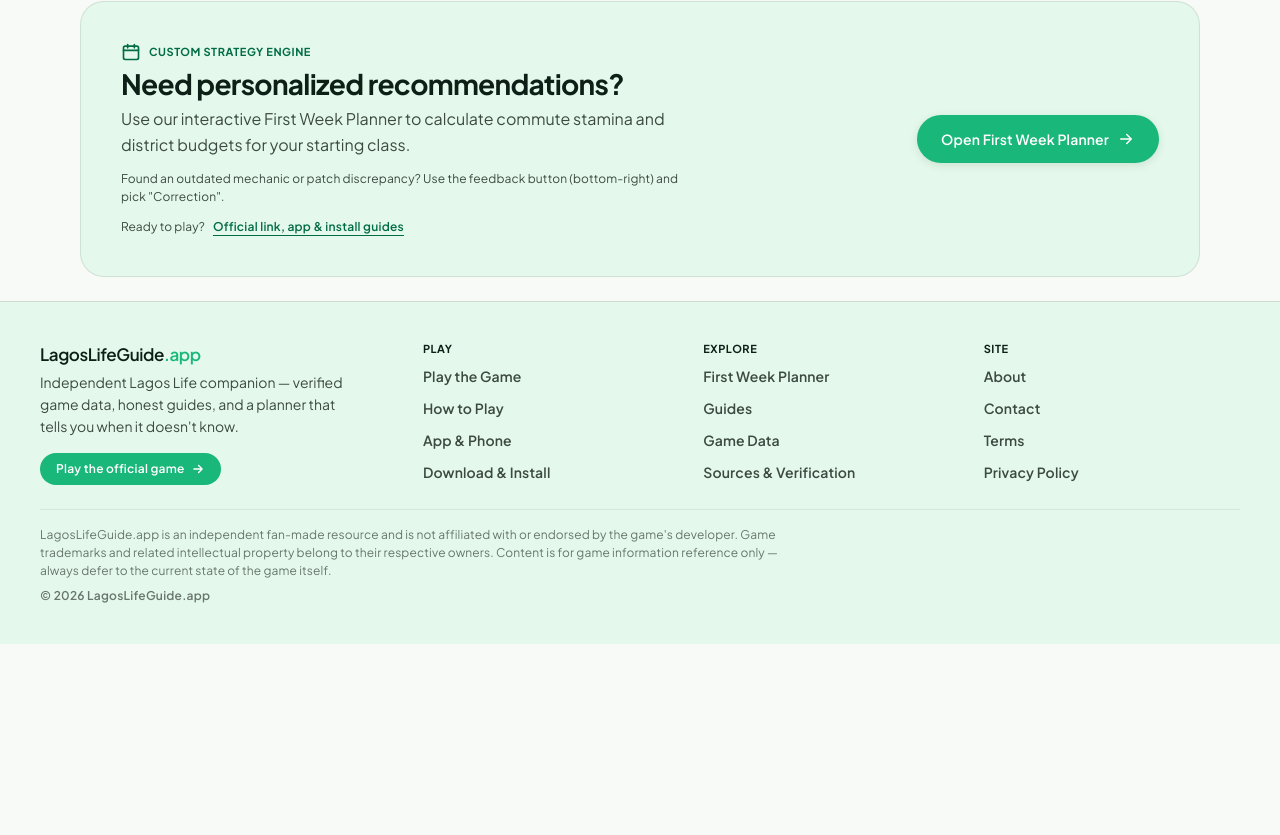
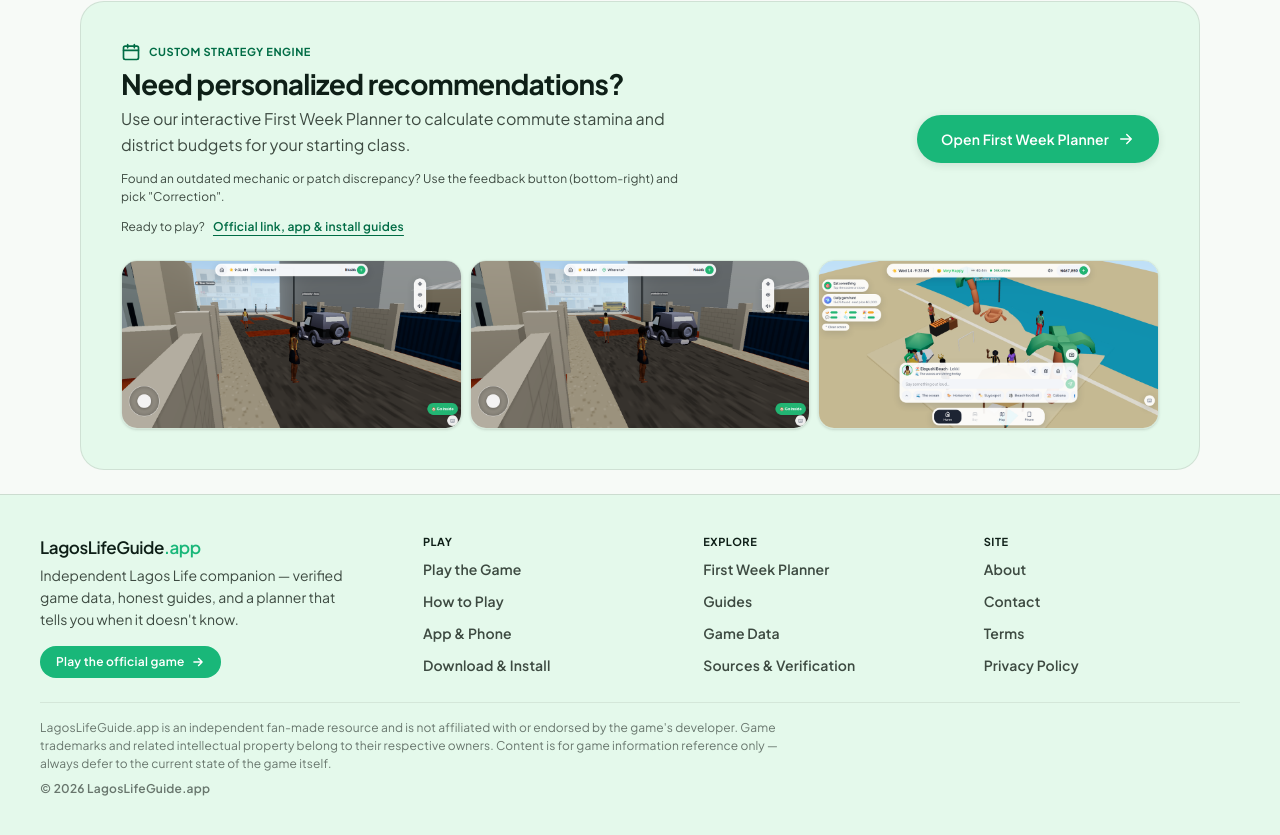
Before and after one commit to youyouguoke/LagosLifeGuide, an Astro site: page /guides in a window 1280 px wide. Shown: the part 1634-2469 px from the top of the page. Before the commit the page ends 2278 px from the top, so only its background shows below. Built offline with nearby package versions, Linux system fonts and the light colour scheme; Astro itself is replaced by a stand-in of ours; a script that the page names is missing.

Commit message:
feat: gameplay screenshot strip under guides CTA band

```diff
--- a/src/pages/guides/index.astro
+++ b/src/pages/guides/index.astro
@@ -223,6 +223,38 @@ const statuses = [
           </a>
         </div>
       </div>
+
+      <!-- Gameplay screenshot strip — captured in-game at lagoslife.app -->
+      <div class="relative z-10 mt-space-lg grid grid-cols-3 gap-space-sm">
+        {[
+          {
+            src: "/images/gameplay/lagos-city-map.png",
+            alt: "Lagos Life city map with location pins across Lagos",
+          },
+          {
+            src: "/images/gameplay/campus-unilag-where-to.png",
+            alt: "Lagos Life UNILAG campus on a sunny morning",
+          },
+          {
+            src: "/images/gameplay/beach-scene.png",
+            alt: "Lagos Life beach location with other players",
+          },
+        ].map((shot) => (
+          <a
+            href="/play/"
+            class="group overflow-hidden rounded-2xl border border-outline-variant/40 shadow-sm transition-all hover:-translate-y-0.5 hover:shadow-md"
+            aria-label="See what the game looks like — official play page"
+          >
+            <img
+              src={shot.src}
+              alt={shot.alt}
+              loading="lazy"
+              decoding="async"
+              class="h-auto w-full transition-transform duration-300 group-hover:scale-[1.03]"
+            />
+          </a>
+        ))}
+      </div>
     </section>
   </div>
 
```
